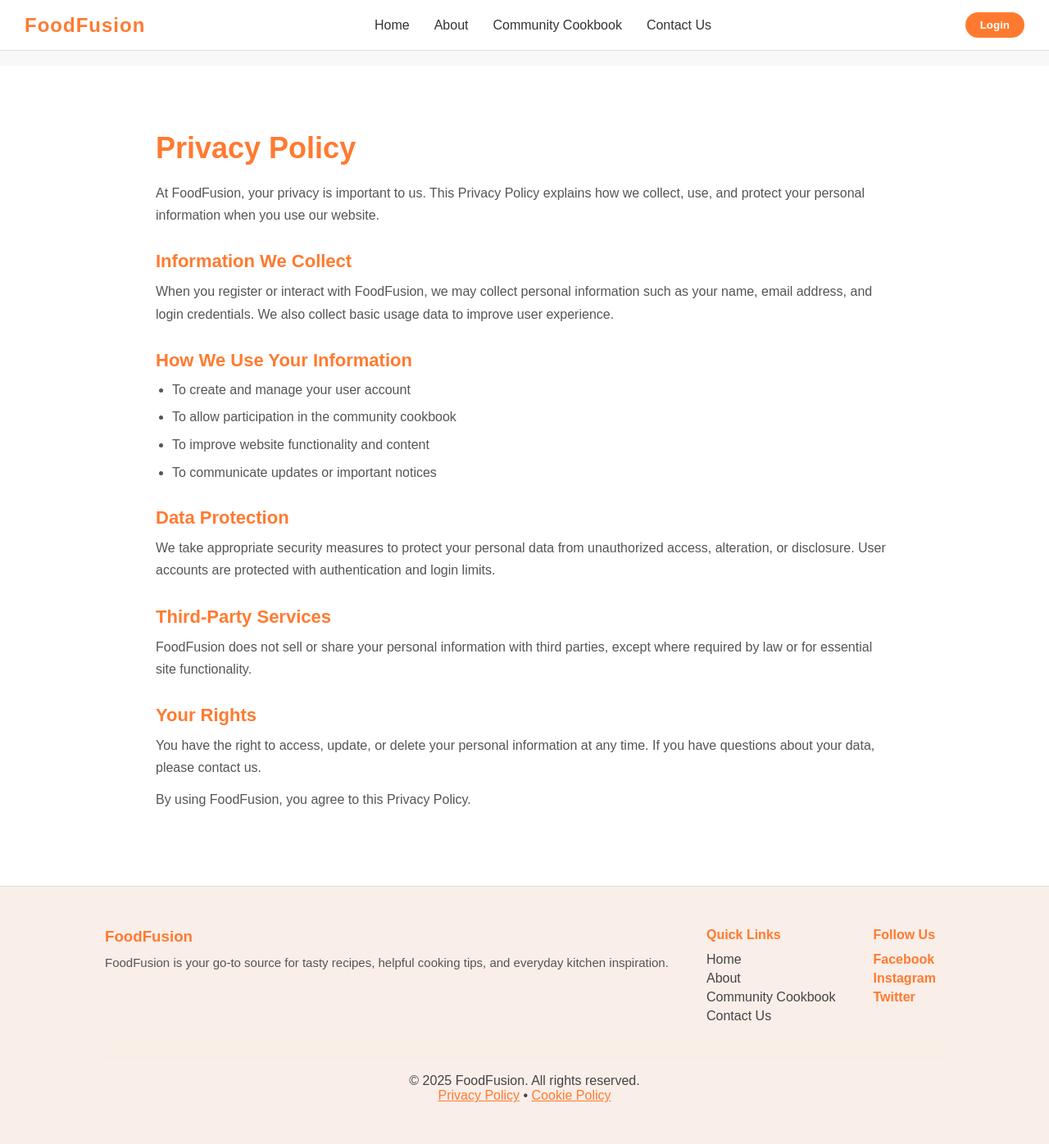
After one commit to kyawzinwindev/FoodFusionApp, a PHP site: page /privacy.php in a window 1280 px wide. The commit adds this page. Shown: the whole page at 82% size. Run offline with PHP 8.4, Linux system fonts and the light colour scheme.

Commit message:
feat: cookie policy and privacy policy page

```diff
--- a/css/style.css
+++ b/css/style.css
@@ -459,6 +459,50 @@ body {
     color: #555;
 }
 
+/* ---------------- POLICY PAGES ---------------- */
+.policy-section {
+  padding: 80px 10%;
+  margin-top: 80px; /* for fixed navbar */
+  background: #fff;
+}
+
+.policy-section h1 {
+  font-size: 36px;
+  color: #ff7a30;
+  margin-bottom: 20px;
+}
+
+.policy-section h2 {
+  font-size: 22px;
+  color: #ff7a30;
+  margin-top: 30px;
+  margin-bottom: 10px;
+}
+
+.policy-section p {
+  font-size: 16px;
+  color: #555;
+  line-height: 1.7;
+  margin-bottom: 12px;
+}
+
+.policy-section ul {
+  margin-left: 20px;
+  margin-bottom: 15px;
+}
+
+.policy-section ul li {
+  color: #555;
+  margin-bottom: 8px;
+  line-height: 1.6;
+}
+
+/* Policy container box */
+.policy-box {
+  max-width: 900px;
+  margin: auto;
+}
+
 
 /* Animation */
 @keyframes fadeIn {
--- /dev/null
+++ b/privacy.php
@@ -0,0 +1,70 @@
+<?php require("./database/config.php") ?>
+<!DOCTYPE html>
+<html lang="en">
+
+<head>
+    <meta charset="UTF-8" />
+    <meta name="viewport" content="width=device-width, initial-scale=1.0" />
+    <title>FoodFusion About Page</title>
+    <link rel="stylesheet" href="./css/style.css?v=<?php echo time(); ?>">
+</head>
+
+<body>
+    <!-- Navigation -->
+    <?php require("./components/navbar.php") ?>
+
+    <section class="policy-section">
+        <div class="policy-box">
+            <h1>Privacy Policy</h1>
+
+            <p>
+                At FoodFusion, your privacy is important to us. This Privacy Policy explains how we collect,
+                use, and protect your personal information when you use our website.
+            </p>
+
+            <h2>Information We Collect</h2>
+            <p>
+                When you register or interact with FoodFusion, we may collect personal information such as
+                your name, email address, and login credentials. We also collect basic usage data to improve
+                user experience.
+            </p>
+
+            <h2>How We Use Your Information</h2>
+            <ul>
+                <li>To create and manage your user account</li>
+                <li>To allow participation in the community cookbook</li>
+                <li>To improve website functionality and content</li>
+                <li>To communicate updates or important notices</li>
+            </ul>
+
+            <h2>Data Protection</h2>
+            <p>
+                We take appropriate security measures to protect your personal data from unauthorized access,
+                alteration, or disclosure. User accounts are protected with authentication and login limits.
+            </p>
+
+            <h2>Third-Party Services</h2>
+            <p>
+                FoodFusion does not sell or share your personal information with third parties, except where
+                required by law or for essential site functionality.
+            </p>
+
+            <h2>Your Rights</h2>
+            <p>
+                You have the right to access, update, or delete your personal information at any time.
+                If you have questions about your data, please contact us.
+            </p>
+
+            <p>
+                By using FoodFusion, you agree to this Privacy Policy.
+            </p>
+        </div>
+    </section>
+
+    <!-- Footer -->
+    <?php require("./components/footer.php") ?>
+
+    <script src="./js/app.js"></script>
+</body>
+
+</html>
```
Also changed, not shown: cookie.php (added, +63 -0 lines).
